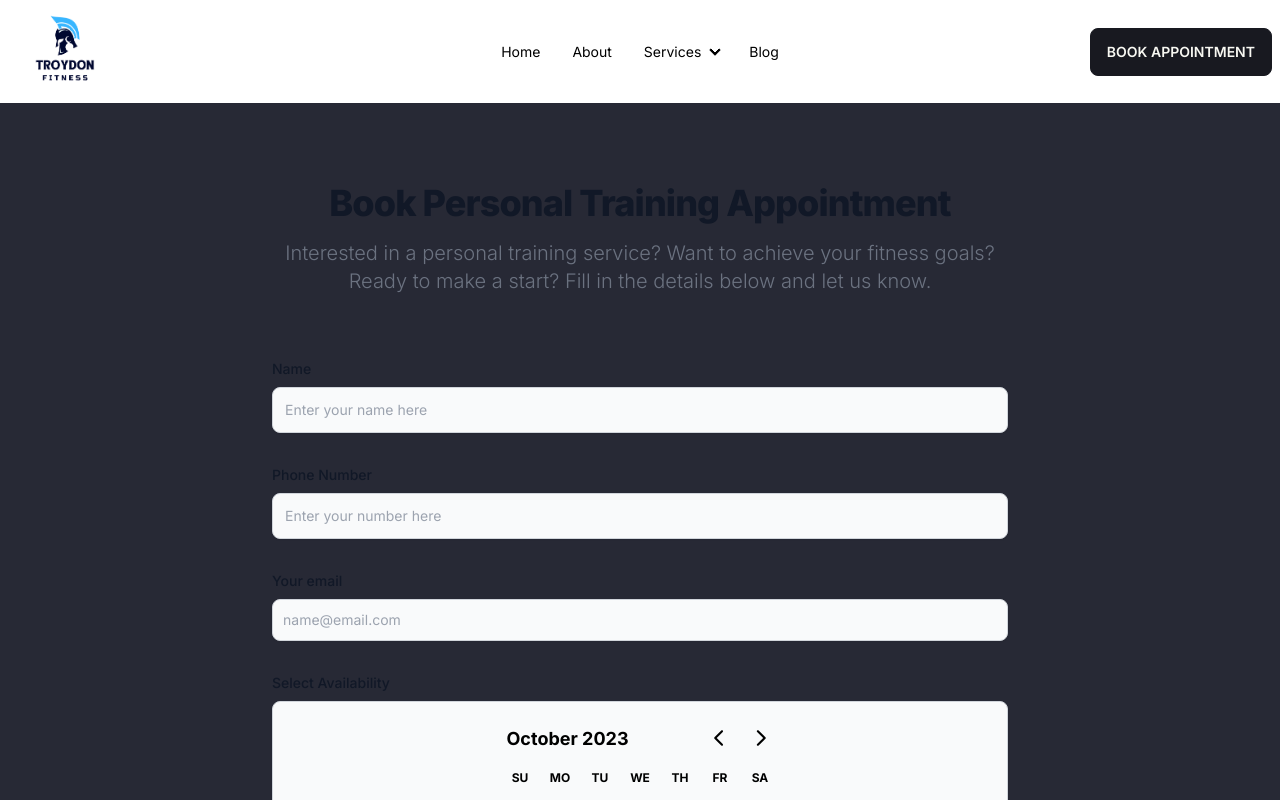
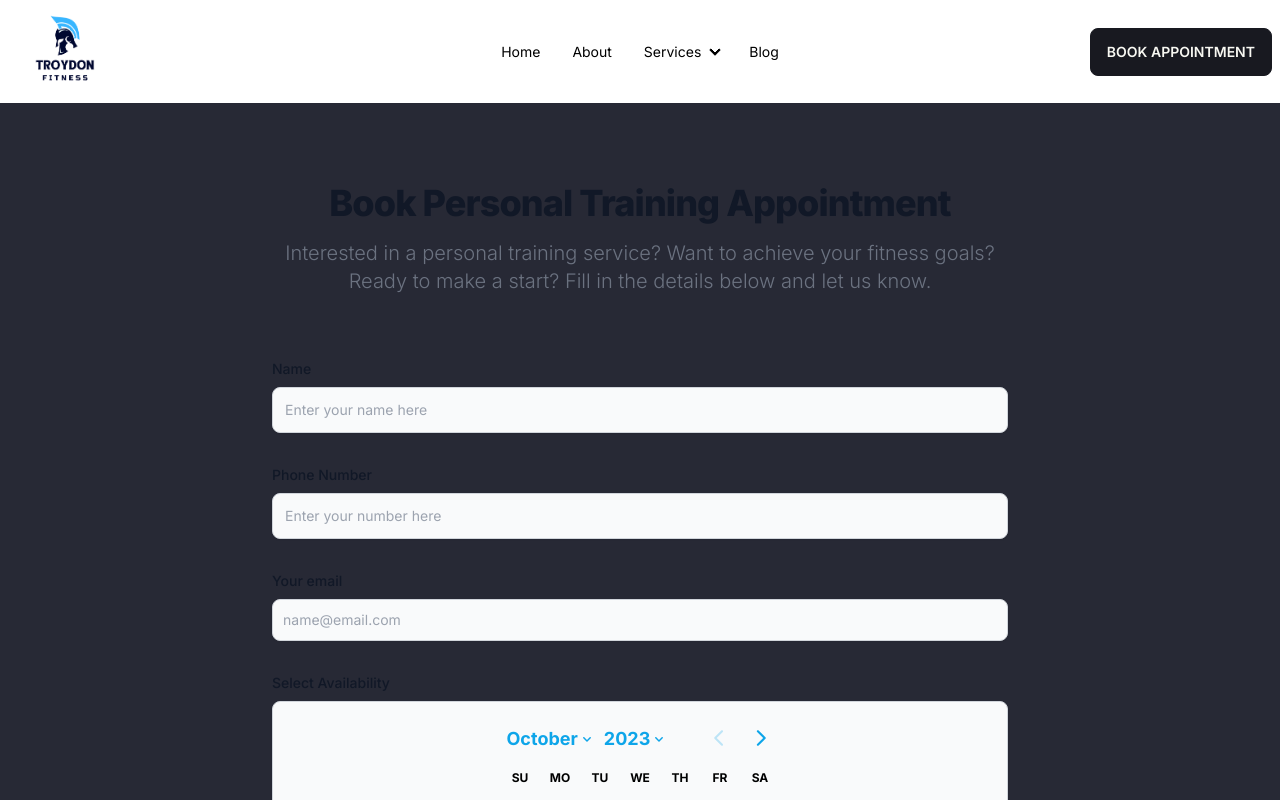
Before and after one commit to TroydonAnabolic/troydon-fitness-next, a Next.js app: page /appointments in a window 1280 px wide. Shown: the top 800 px of the page. Built offline with nearby package versions, Linux system fonts and the light colour scheme.

Commit message:
style date picker and set rules on date picker itself

```diff
--- a/app/api/sendgrid/route.ts
+++ b/app/api/sendgrid/route.ts
@@ -3,15 +3,17 @@ import { NextResponse, type NextRequest } from "next/server";
 import { z } from "zod";
 
 sendgrid.setApiKey(String(process.env.SENDGRID_API_KEY));
-const now = new Date(
-  new Date().toLocaleString("en-NZ", {
-    timeZone: "Pacific/Auckland",
-  })
-);
-const dateArrSchema = z
-  .date()
-  .min(new Date(now.getTime() + 24 * 60 * 60 * 1000))
-  .max(new Date(now.getTime() + 365 * 24 * 60 * 60 * 1000));
+
+// const now = new Date(
+//   new Date().toLocaleString("en-NZ", {
+//     timeZone: "Pacific/Auckland",
+//   })
+// );
+
+// const dateSchema = z
+//   .date()
+//   .min(new Date(now.getTime() + 24 * 60 * 60 * 1000))
+//   .max(new Date(now.getTime() + 365 * 24 * 60 * 60 * 1000));
 
 const sendEmailSchema = z.object({
   fullName: z.string().min(1).max(255),
@@ -19,11 +21,28 @@ const sendEmailSchema = z.object({
   number: z.string().min(8).max(13),
   subject: z.string().min(1).max(255),
   message: z.string().min(1),
-  selectedDays: z.array(dateArrSchema),
+  // selectedDays: z.string().refine(
+  //   (data) => {
+  //     try {
+  //       const dates = JSON.parse(data);
+  //       return (
+  //         Array.isArray(dates) &&
+  //         dates.every((date) => dateSchema.safeParse(date).success)
+  //       );
+  //     } catch (error) {
+  //       return false;
+  //     }
+  //   },
+  //   {
+  //     message: "Invalid date format in selectedDays",
+  //   }
+  // ),
 });
 
-const formatSelectedDays = (selectedDays: Date[]): string => {
-  const formattedDates = selectedDays.map((date) => {
+const formatSelectedDays = (selectedDays: string): string => {
+  const dates: Date[] = JSON.parse(selectedDays);
+
+  const formattedDates = dates.map((date) => {
     const formattedDate = new Date(date).toLocaleString("en-NZ", {
       day: "2-digit",
       month: "2-digit",
@@ -41,19 +60,20 @@ const formatSelectedDays = (selectedDays: Date[]): string => {
 
 export async function POST(req: NextRequest) {
   const body = await req.json();
+
   // Convert date strings to Date objects
-  body.selectedDays = body.selectedDays.map((dateString: string) => {
-    const date = new Date(dateString);
-    date.toLocaleString("en-NZ", {
-      timeZone: "Pacific/Auckland",
-      year: "numeric",
-      month: "2-digit",
-      day: "2-digit",
-      hour: "2-digit",
-      minute: "2-digit",
-    });
-    return date;
-  });
+  // body.selectedDays = body.selectedDays.map((dateString: string) => {
+  //   const date = new Date(dateString);
+  //   date.toLocaleString("en-NZ", {
+  //     timeZone: "Pacific/Auckland",
+  //     year: "numeric",
+  //     month: "2-digit",
+  //     day: "2-digit",
+  //     hour: "2-digit",
+  //     minute: "2-digit",
+  //   });
+  //   return date;
+  // });
 
   const validation = sendEmailSchema.safeParse(body);
   if (!validation.success) {
--- a/app/components/DatePickerCustom.tsx
+++ b/app/components/DatePickerCustom.tsx
@@ -9,9 +9,9 @@ type Props = {
 
 const DatePickerCustom = ({ selectedDays, setSelectedDays }: Props) => {
   const today = new Date();
-  const [month, setMonth] = useState<Date>(
-    new Date(Date.now() + 24 * 60 * 60 * 1000)
-  );
+  const minDate = new Date(Date.now() + 24 * 60 * 60 * 1000);
+  const maxDate = new Date(Date.now() + 365 * 24 * 60 * 60 * 1000);
+  const [month, setMonth] = useState<Date>(today);
 
   const handleDayClick: DayClickEventHandler = (day, modifiers) => {
     const newSelectedDays = [...selectedDays];
@@ -64,12 +64,21 @@ const DatePickerCustom = ({ selectedDays, setSelectedDays }: Props) => {
   return (
     <div className="flex justify-center items-cente bg-gray-50 rounded-lg shadow-sm border border-gray-300 focus:ring-primary-500 focus:border-primary-500 dark:bg-gray-700 dark:border-gray-600 dark:placeholder-gray-400 dark:text-white dark:focus:ring-primary-500 dark:focus:border-primary-500">
       <DayPicker
+        captionLayout="dropdown-buttons"
         min={1}
+        max={5}
         onDayClick={handleDayClick}
         selected={selectedDays}
         month={month}
+        fromDate={minDate}
+        toDate={maxDate}
         onMonthChange={setMonth}
         footer={footer}
+        styles={{
+          caption: { color: "#0ea5e9" },
+          dropdown: { backgroundColor: "#000" },
+        }}
+        className="text-sky-blue-500" // Apply the text color here
         // className="bg-gray-500 p-4"
       />
     </div>
--- a/app/components/PersonalTrainingForm.tsx
+++ b/app/components/PersonalTrainingForm.tsx
@@ -179,6 +179,11 @@ export default function PersonalTrainingForm() {
                 selectedDays={selectedDays}
                 setSelectedDays={setSelectedDays}
               />
+              <input
+                type="hidden"
+                name="selectedDays"
+                value={JSON.stringify(selectedDays)}
+              />
             </div>
 
             <div>
--- a/app/globals.css
+++ b/app/globals.css
@@ -38,3 +38,15 @@ body {
     }
   }
 }
+
+.rdp {
+  --rdp-cell-size: 40px; /* Size of the day cells. */
+  --rdp-caption-font-size: 18px; /* Font size for the caption labels. */
+  --rdp-accent-color: #0000ff; /* Accent color for the background of selected days. */
+  --rdp-background-color: #1ba1e0; /* Background color for the hovered/focused elements. */
+  --rdp-accent-color-dark: #3003e1; /* Accent color for the background of selected days (to use in dark-mode). */
+  --rdp-background-color-dark: #180270; /* Background color for the hovered/focused elements (to use in dark-mode). */
+  --rdp-outline: 2px solid var(--rdp-accent-color); /* Outline border for focused elements */
+  --rdp-outline-selected: 3px solid var(--rdp-accent-color); /* Outline border for focused _and_ selected elements */
+  --rdp-selected-color: #fff; /* Color of selected day text */
+}
--- a/app/layout.tsx
+++ b/app/layout.tsx
@@ -6,7 +6,6 @@ import Image from "next/image";
 import Link from "next/link";
 import NavBar from "./NavBar";
 import Footer from "./Footer";
-
 const inter = Inter({ subsets: ["latin"] });
 
 export const metadata: Metadata = {
```
